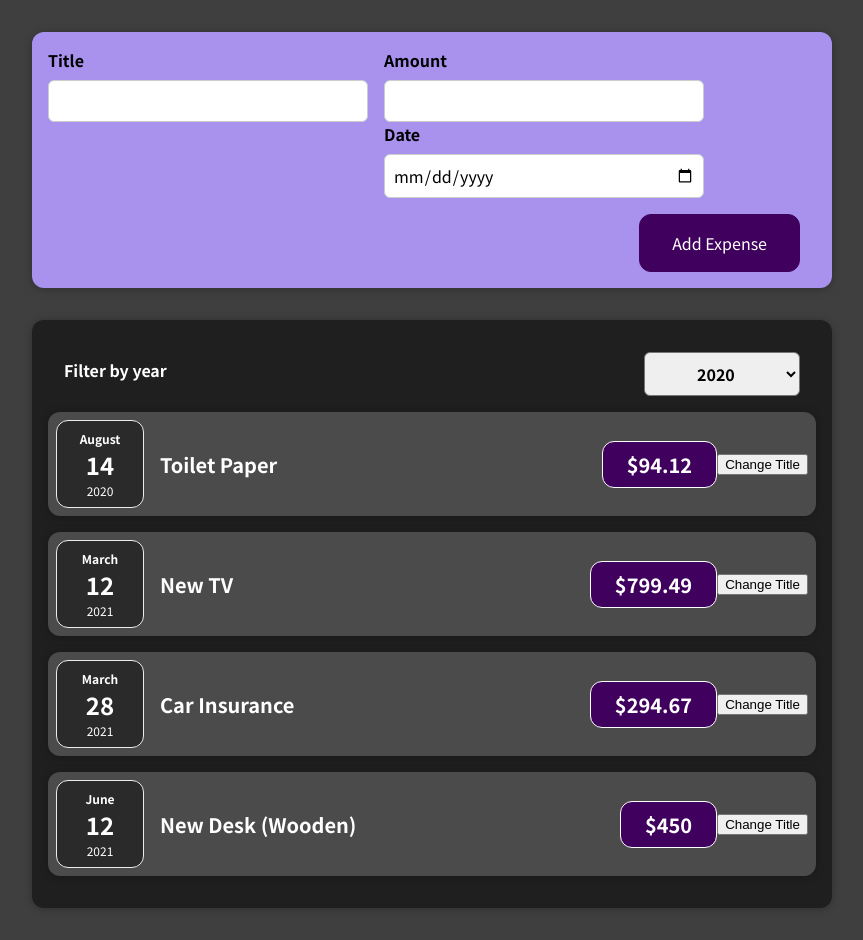
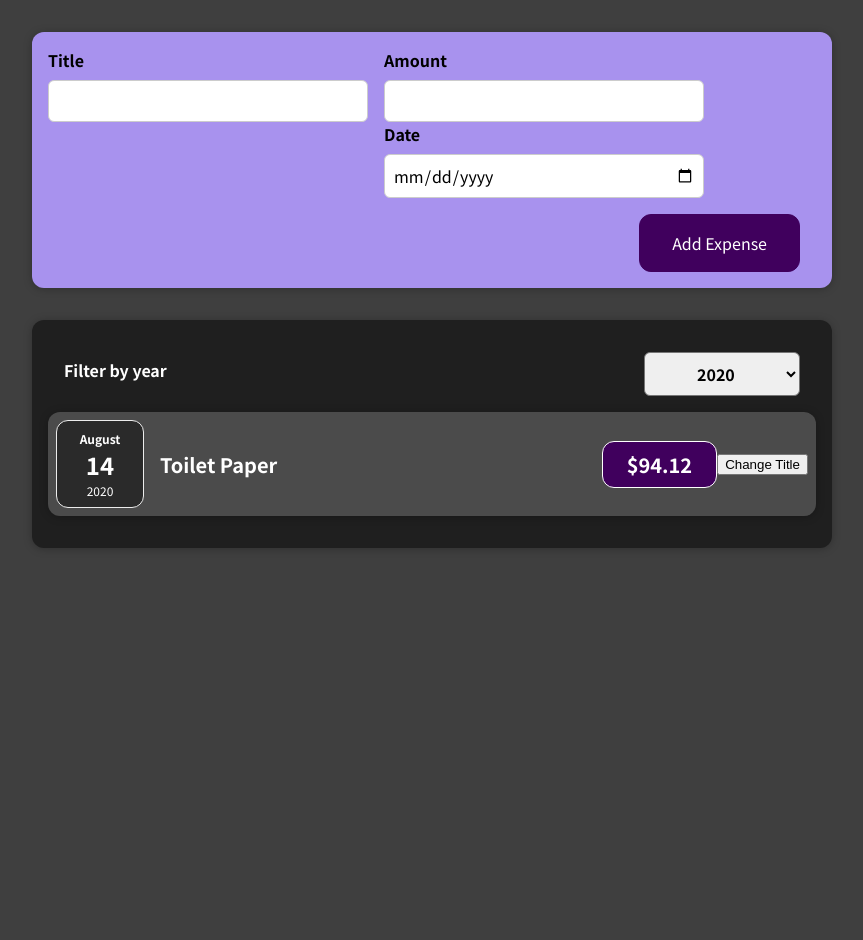
Before and after one commit to vesutiiji/react-complete-guide, a React (Create React App) app: page / in a window 1280 px wide. Shown: the whole page, without its empty margins (208-1071 px from the left). After the commit the page ends 800 px from the top, so only its background shows below. Built offline with nearby package versions, Linux system fonts and the light colour scheme; the HTML template or start-up script is replaced by a standard one.

Commit message:
added filteredExpenses function in Expenses.js

```diff
--- a/src/components/Expenses/Expenses.js
+++ b/src/components/Expenses/Expenses.js
@@ -9,7 +9,9 @@ function Expenses(props) {
   const yearSelectHandler = (selectedYear) => {
     setFilterState(selectedYear);
   };
-  console.log(filterState);
+  const filteredExpenses = props.arr.filter((expense) => {
+    return expense.date.getFullYear().toString() === filterState;
+  });
   return (
     <div>
       <Card className="expenses">
@@ -17,7 +19,7 @@ function Expenses(props) {
           defaultYear={filterState}
           yearSelectHandler={yearSelectHandler}
         />
-        {props.arr.map((expense) => (
+        {filteredExpenses.map((expense) => (
           <ExpenseItem
             key={expense.id}
             title={expense.title}
```
